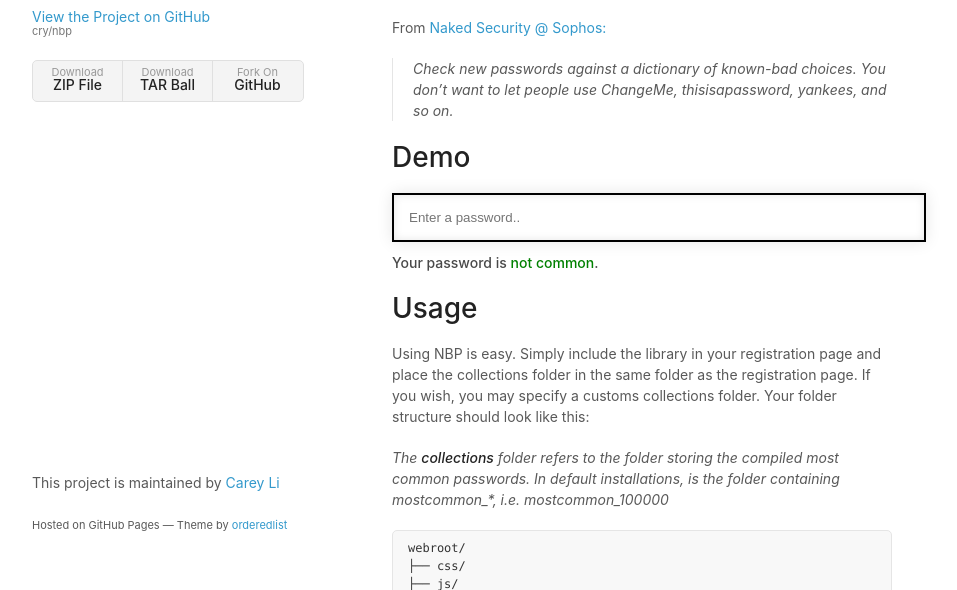
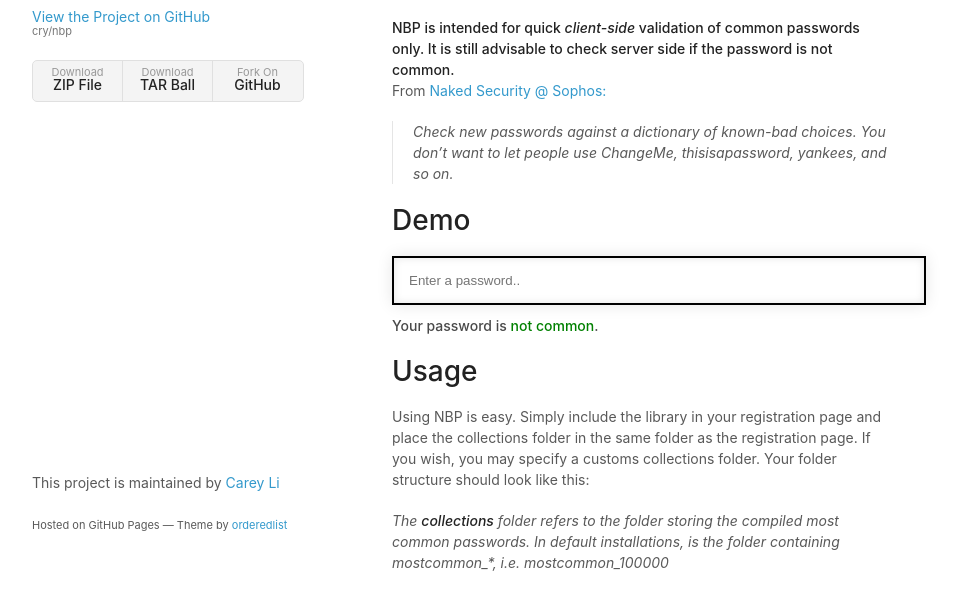
Before and after one commit to cry/nbp, a plain HTML site: page docs/index.html in a window 1280 px wide. Shown: the part 196-786 px from the top of the page, without its empty margins (178-1135 px from the left). Drawn offline with Linux system fonts and the light colour scheme; no server answers.

Commit message:
Add warning
Signed-off-by: Carey Li <hello@carey.li>

```diff
--- a/docs/index.html
+++ b/docs/index.html
@@ -28,6 +28,8 @@
         <h1 id="whatis">What is NBP?</h1>
 
         <p>NIST Bad Passwords, or NBP, aims to help make the reuse of common passwords a thing of the past. With the release of <strong>Special Publication 800-63-3: Digital Authentication Guidelines</strong>, it is now recommended to blacklist common passwords from being used in account registrations. </p>
+
+        <strong>NBP is intended for quick <em>client-side</em> validation of common passwords only. It is still advisable to check server side if the password is not common.</strong>
 
         <p>From <a href="https://nakedsecurity.sophos.com/2016/08/18/nists-new-password-rules-what-you-need-to-know/">Naked Security @ Sophos:</a></p>
 
```
